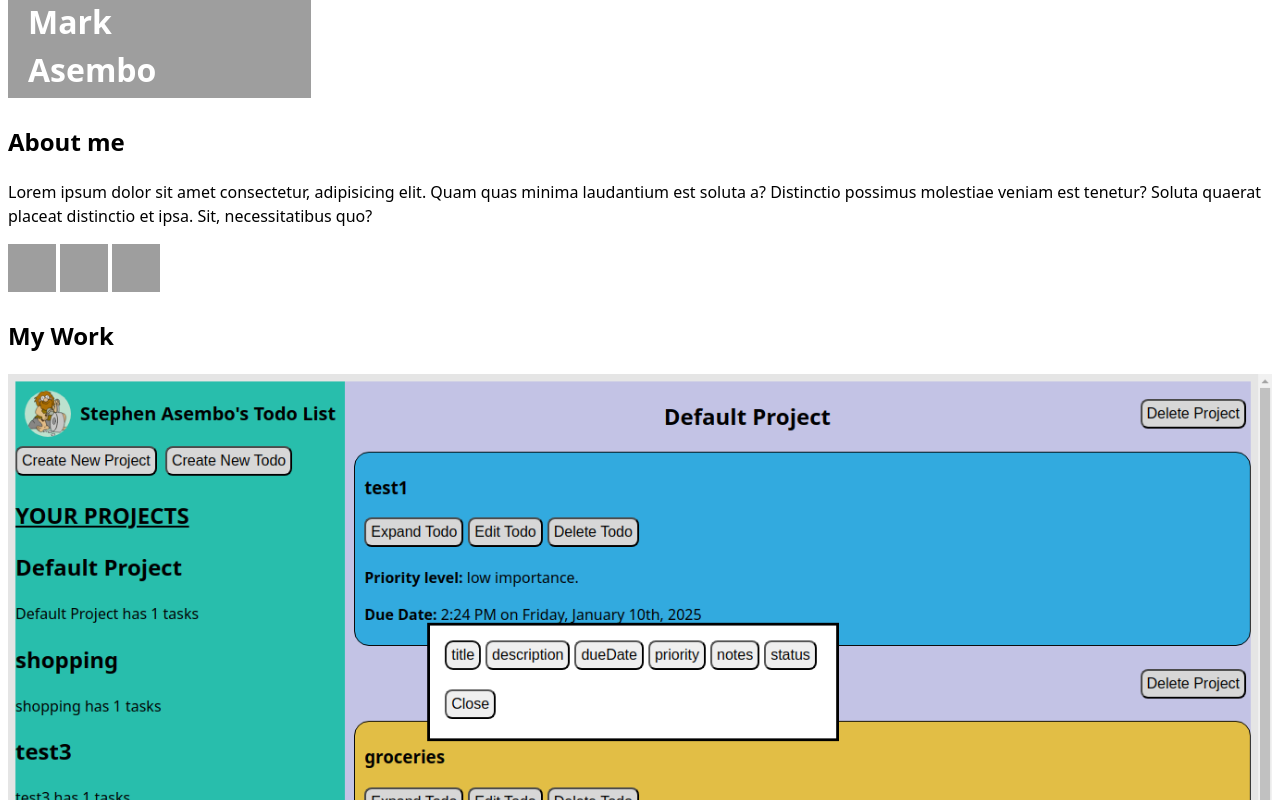
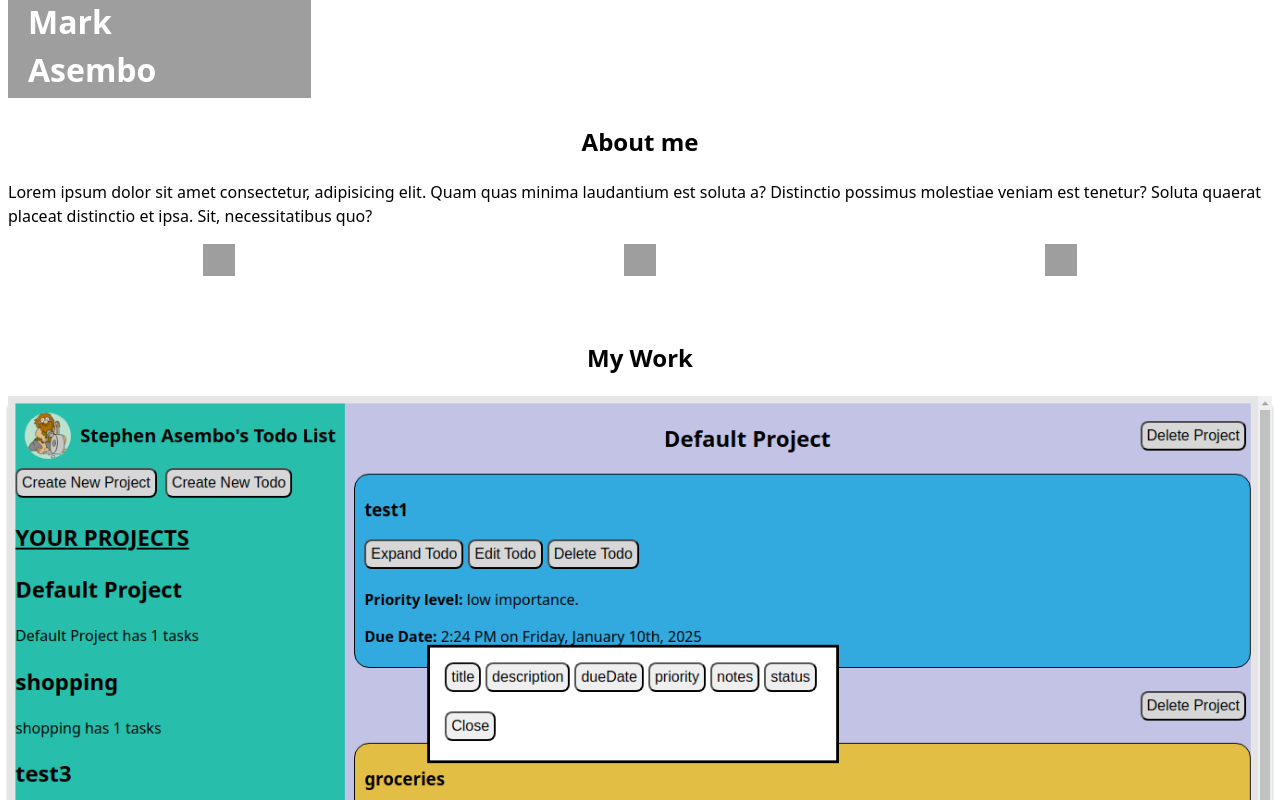
Before and after one commit to Stephenasembo/homepage, a plain HTML site: page index.html in a window 1280 px wide. Shown: the part 360-1160 px from the top of the page. Drawn offline with Linux system fonts and the light colour scheme; grey boxes are pictures that could not be loaded.

Commit message:
Feat(Style): Add Style And Layout

```diff
--- a/index.html
+++ b/index.html
@@ -12,12 +12,12 @@
       <img src="./assets/pexels-dmitry-romanoff-1151933996-21529035.jpg" alt="" width="303" height="450">
       <span>Stephen Mark Asembo</span>
     </header>
-    <section>
+    <section class="about">
       <h2>About me</h2>
       <p>
         Lorem ipsum dolor sit amet consectetur, adipisicing elit. Quam quas minima laudantium est soluta a? Distinctio possimus molestiae veniam est tenetur? Soluta quaerat placeat distinctio et ipsa. Sit, necessitatibus quo?
       </p>
-      <p>
+      <p class="aboutSocials">
         <img src="https://cdn.jsdelivr.net/gh/devicons/devicon@latest/icons/github/github-original.svg"
         width="48" height="48">
         <img src="https://cdn.jsdelivr.net/gh/devicons/devicon@latest/icons/linkedin/linkedin-plain.svg"
--- a/styles.css
+++ b/styles.css
@@ -36,6 +36,7 @@ h3 {
 .projectInfo {
   display: grid;
   grid-template-rows: min-content 1fr;
+  margin-left: 5px;
 }
 
 .projectInfo > div {
@@ -60,9 +61,8 @@ h3 {
 }
 
 #projectDisplay > section {
-  background-color: grey;
-  margin-bottom: 16px;
-  color: white;
+  margin-bottom: 2rem;
+  box-shadow: 0px 10px 3px 0px #b1b8ba;
 }
 
 .contact {
@@ -76,7 +76,18 @@ h3 {
   justify-content: space-evenly;
 }
 
-.contact p:last-child > img {
+.contact p:last-child > img, .about img {
   width: 32px;
   height: 32px;
 }
+
+h2, h3 {
+  text-align: center;
+}
+
+.aboutSocials {
+  display: grid;
+  grid-template-columns: repeat(3, 1fr);
+  justify-items: center;
+  margin-bottom: 4rem;
+}
```
